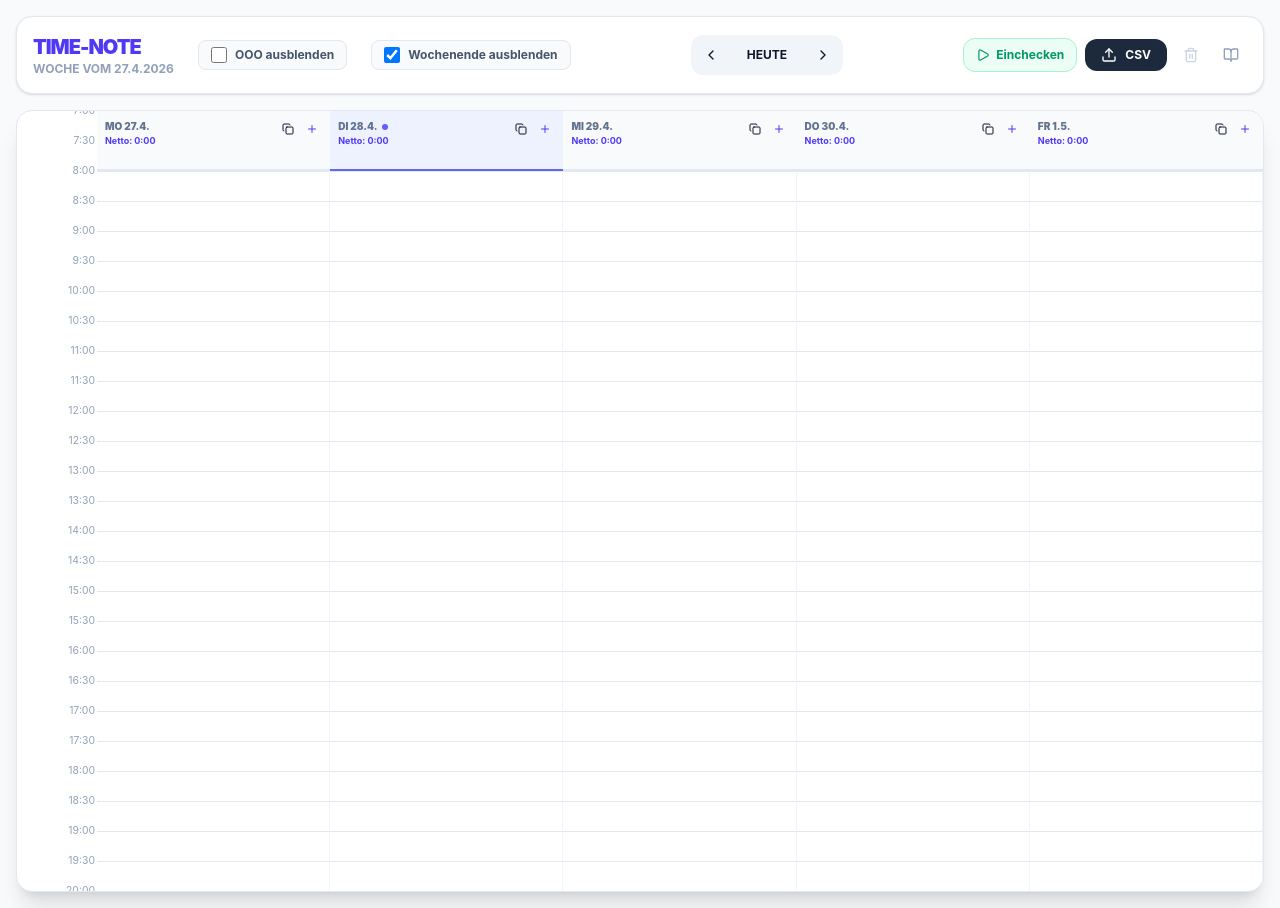
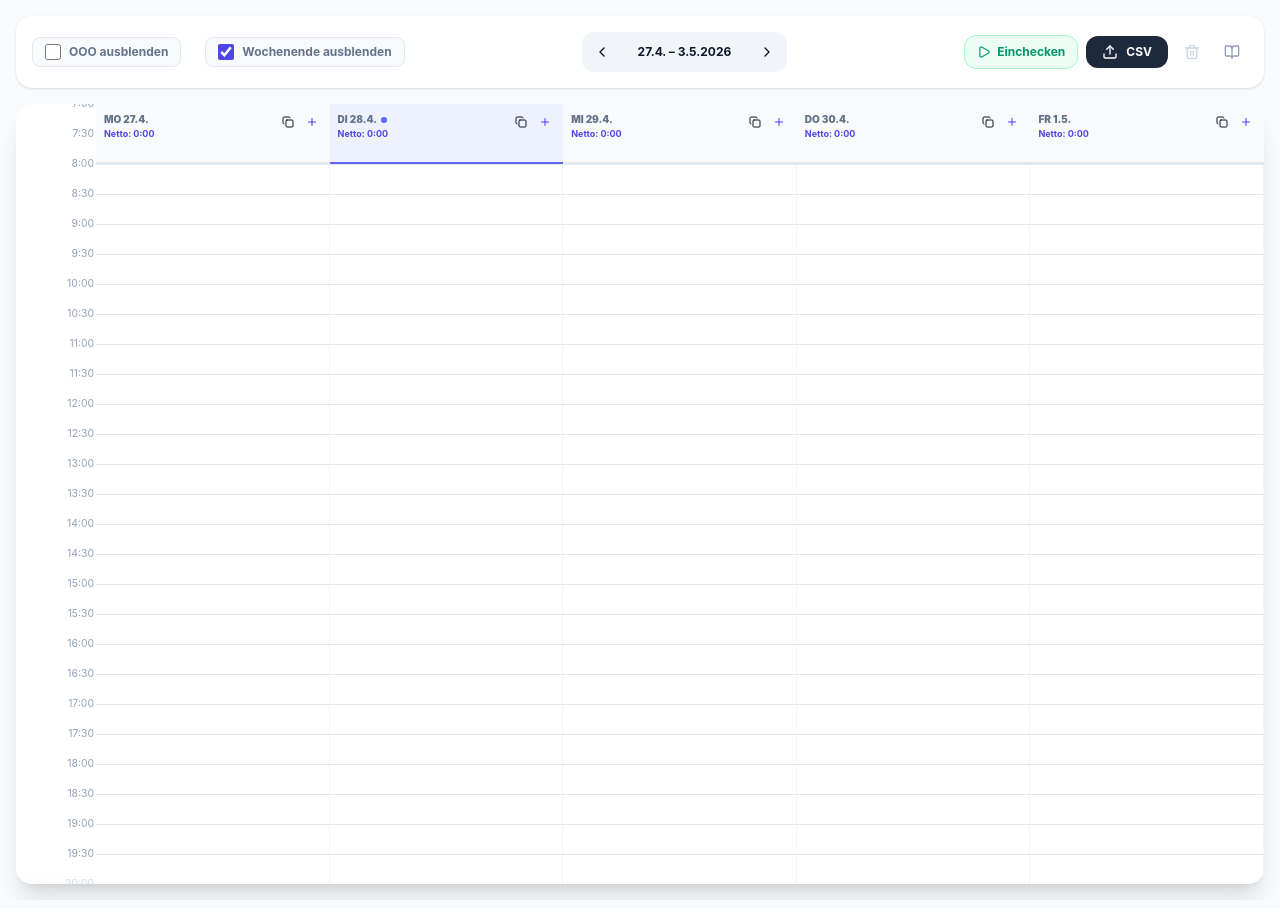
Before and after one commit to Mtothexmax/time-note, a SvelteKit app: page / in a window 1280 px wide. Built offline with nearby package versions, Linux system fonts and the light colour scheme.

Commit message:
added dark mode and updated docs

```diff
--- a/src/app.html
+++ b/src/app.html
@@ -2,9 +2,10 @@
 <html lang="de">
 	<head>
 		<meta charset="utf-8" />
-		<title>Time-Note 2026</title>
+		<title>Time-Note</title>
 		<meta name="viewport" content="width=device-width, initial-scale=1" />
 		<meta name="text-scale" content="scale" />
+		<meta name="color-scheme" content="dark light" />
 		%sveltekit.head%
 	</head>
 	<body data-sveltekit-preload-data="hover">
--- a/src/lib/components/CalendarGrid.svelte
+++ b/src/lib/components/CalendarGrid.svelte
@@ -191,8 +191,8 @@
     });
 </script>
 
-<div class="bg-white rounded-2xl shadow-xl border border-slate-200 overflow-hidden">
-    <div bind:this={scrollContainer} class="overflow-y-auto" style="max-height: 780px">
+<div class="rounded-2xl shadow-xl overflow-hidden" style="background: var(--bg-card); border-color: var(--border-main)">
+    <div bind:this={scrollContainer} class="overflow-y-auto" style="max-height: 780px; background: var(--bg-scroll)">
         <!-- svelte-ignore a11y_no_static_element_interactions -->
         <div
             bind:this={gridEl}
@@ -201,7 +201,7 @@
             onpointermove={onGridPointerMove}
             onpointerleave={onGridPointerLeave}
         >
-            <div class="grid-cell bg-slate-50/50"></div>
+            <div class="grid-cell" style="background: var(--bg-header)"></div>
 
             {#each days as day, i}
                 <DayHeader
@@ -215,12 +215,13 @@
             {#each hours as h}
                 {#each halfHours as m}
                     {@const labelRow = h * 2 + (m === '30' ? 3 : 2)}
-                    <div class="time-label" style="grid-row: {labelRow}">
+                    {@const off = h < 7 || h >= 20}
+                    <div class="time-label" class:off-hour={off} style="grid-row: {labelRow}">
                         {h}:{m}
                     </div>
                     {#each days as _, i}
                         <div
-                            class="grid-cell"
+                            class="grid-cell" class:off-hour={off}
                             style="grid-row: {labelRow}; grid-column: {i + 2}"
                         ></div>
                     {/each}
@@ -274,11 +275,27 @@
         padding-right: 2px;
         font-size: 0.65rem;
         line-height: 1;
-        color: #94a3b8;
+        margin-top: -5px;
+        color: var(--text-muted);
         display: flex;
         align-items: flex-start;
         justify-content: flex-end;
-        margin-top: -5px;
+    }
+    .grid-cell {
+        border-right: 1px solid var(--grid-line-light);
+        border-top: 1px solid var(--grid-line);
+    }
+    @media (prefers-color-scheme: dark) {
+        .grid-cell { border-top: 1px solid #000 !important; border-right: 1px solid #000 !important; }
+    }
+    .off-hour {
+        background: rgba(0,0,0,0.035);
+    }
+    @media (prefers-color-scheme: dark) {
+        .off-hour { background: rgba(0,0,0,0.15); }
+    }
+    .time-label.off-hour {
+        opacity: 0.35;
     }
     .grid-cell {
         border-right: 1px solid #f1f5f9;
@@ -286,9 +303,9 @@
     }
     .ghost-slot {
         z-index: 5;
-        border: 2px dashed #a5b4fc;
+        border: 2px dashed var(--ghost-border);
         border-radius: 4px;
-        background: rgba(99,102,241,0.06);
+        background: var(--ghost-bg);
         cursor: pointer;
         display: flex;
         align-items: center;
@@ -296,8 +313,8 @@
         transition: background 0.1s;
     }
     .ghost-slot:hover {
-        background: rgba(99,102,241,0.12);
-        border-color: #6366f1;
+        background: var(--ghost-bg-hover);
+        border-color: var(--border-indigo);
     }
     .ghost-content {
         display: flex;
@@ -308,13 +325,13 @@
     .ghost-plus {
         font-size: 14px;
         font-weight: 800;
-        color: #6366f1;
+        color: var(--text-indigo-light);
         line-height: 1;
     }
     .ghost-time {
         font-size: 9px;
         font-weight: 700;
-        color: #6366f1;
+        color: var(--text-indigo-light);
         white-space: nowrap;
     }
 </style>
--- a/src/lib/components/DayHeader.svelte
+++ b/src/lib/components/DayHeader.svelte
@@ -111,12 +111,12 @@
     <div class="flex justify-between items-start">
         <div>
             <div class="flex items-center gap-1">
-                <span class="text-[10px] font-black text-slate-500 uppercase">{displayDate}</span>
+                <span class="text-[10px] font-black uppercase" style="color: var(--text-secondary)">{displayDate}</span>
                 {#if isToday}
-                    <span class="w-1.5 h-1.5 rounded-full bg-indigo-500 inline-block"></span>
+                    <span class="w-1.5 h-1.5 rounded-full inline-block" style="background: var(--text-indigo-light)"></span>
                 {/if}
             </div>
-            <div class="text-[9px] font-bold text-indigo-600">Netto: {nettoDisplay}</div>
+            <div class="text-[9px] font-bold" style="color: var(--text-indigo)">Netto: {nettoDisplay}</div>
         </div>
         <div class="flex gap-1">
             <button
@@ -140,16 +140,16 @@
 <style>
     .day-header {
         grid-row: 1;
-        border-bottom: 2px solid #e2e8f0;
+        border-bottom: 2px solid var(--grid-line);
         text-align: center;
-        background: #f8fafc;
+        background: var(--bg-header);
         padding: 8px;
         position: sticky;
         top: 0;
         z-index: 40;
     }
     .day-header-today {
-        background: #eef2ff;
-        border-bottom-color: #6366f1;
+        background: var(--header-today-bg);
+        border-bottom-color: var(--header-today-border);
     }
 </style>
--- a/src/lib/components/Header.svelte
+++ b/src/lib/components/Header.svelte
@@ -5,7 +5,11 @@
 
     let { onOpenBookingDict } = $props<{ onOpenBookingDict?: () => void }>();
 
-    const currentMonthDisplay = $derived(`WOCHE VOM ${calendarStore.currentWeekStart.toLocaleDateString('de-DE')}`);
+    const weekRange = $derived.by(() => {
+        const s = calendarStore.currentWeekStart;
+        const e = new Date(s.getTime() + 6 * 86400000);
+        return `${s.getDate()}.${s.getMonth() + 1}. – ${e.getDate()}.${e.getMonth() + 1}.${e.getFullYear()}`;
+    });
     const checkInTime = $derived(calendarStore.checkIn
         ? new Date(calendarStore.checkIn).toLocaleTimeString('de-DE', { hour: '2-digit', minute: '2-digit' })
         : null);
@@ -46,40 +50,36 @@
     }
 </script>
 
-<header class="flex flex-wrap justify-between items-center mb-4 bg-white p-4 rounded-2xl shadow-sm border border-slate-200 gap-4">
+<header class="flex flex-wrap justify-between items-center mb-4 p-4 rounded-2xl shadow-sm gap-4" style="background: var(--bg-card); border-color: var(--border-main)">
     <div class="flex items-center gap-6">
-        <div>
-            <h1 class="text-xl font-black text-indigo-600 tracking-tighter uppercase">Time-Note</h1>
-            <p class="text-xs text-slate-400 font-bold">{currentMonthDisplay}</p>
-        </div>
-        <label class="flex items-center gap-2 bg-slate-50 px-3 py-1.5 rounded-lg cursor-pointer border border-slate-200">
+        <label class="flex items-center gap-2 px-3 py-1.5 rounded-lg cursor-pointer" style="background: var(--bg-page); border: 1px solid var(--border-main)">
             <input
                 type="checkbox"
                 bind:checked={calendarStore.hideOOO}
                 onchange={() => calendarStore.save()}
-                class="w-4 h-4 text-indigo-600 rounded"
+                class="w-4 h-4 rounded" style="accent-color: var(--text-indigo)"
             >
-            <span class="text-xs font-bold text-slate-600">OOO ausblenden</span>
+            <span class="text-xs font-bold" style="color: var(--text-secondary)">OOO ausblenden</span>
         </label>
-        <label class="flex items-center gap-2 bg-slate-50 px-3 py-1.5 rounded-lg cursor-pointer border border-slate-200">
+        <label class="flex items-center gap-2 px-3 py-1.5 rounded-lg cursor-pointer" style="background: var(--bg-page); border: 1px solid var(--border-main)">
             <input
                 type="checkbox"
                 bind:checked={calendarStore.hideWeekends}
                 onchange={() => calendarStore.save()}
-                class="w-4 h-4 text-indigo-600 rounded"
+                class="w-4 h-4 rounded" style="accent-color: var(--text-indigo)"
             >
-            <span class="text-xs font-bold text-slate-600">Wochenende ausblenden</span>
+            <span class="text-xs font-bold" style="color: var(--text-secondary)">Wochenende ausblenden</span>
         </label>
     </div>
 
-    <div class="flex items-center gap-1 bg-slate-100 p-1 rounded-xl">
-        <button onclick={() => calendarStore.changeWeek(-1)} class="p-2 hover:bg-white rounded-lg transition">
+    <div class="flex items-center gap-1 p-1 rounded-xl" style="background: var(--nav-bg)">
+        <button onclick={() => calendarStore.changeWeek(-1)} class="p-2 rounded-lg transition" style="color: var(--nav-text)" onmouseenter={(e) => (e.target as HTMLElement).style.background = 'var(--nav-hover)'} onmouseleave={(e) => (e.target as HTMLElement).style.background = 'transparent'} title="Vorherige Woche">
             <ChevronLeft size={16} />
         </button>
-        <button onclick={() => calendarStore.goToToday()} class="px-4 py-2 hover:bg-white rounded-lg font-bold text-xs transition uppercase">
-            Heute
+        <button onclick={() => calendarStore.goToToday()} class="px-4 py-2 rounded-lg font-bold text-xs transition" style="color: var(--nav-text); background: transparent" onmouseenter={(e) => (e.target as HTMLElement).style.background = 'var(--nav-hover)'} onmouseleave={(e) => (e.target as HTMLElement).style.background = 'transparent'} title="Aktuelle Woche">
+            {weekRange}
         </button>
-        <button onclick={() => calendarStore.changeWeek(1)} class="p-2 hover:bg-white rounded-lg transition">
+        <button onclick={() => calendarStore.changeWeek(1)} class="p-2 rounded-lg transition" style="color: var(--nav-text)" onmouseenter={(e) => (e.target as HTMLElement).style.background = 'var(--nav-hover)'} onmouseleave={(e) => (e.target as HTMLElement).style.background = 'transparent'} title="Nächste Woche">
             <ChevronRight size={16} />
         </button>
     </div>
@@ -87,12 +87,14 @@
     <div class="flex items-center gap-2">
         {#if calendarStore.checkIn}
             <button onclick={() => calendarStore.checkOutNow()}
-                class="flex items-center gap-1.5 px-3 py-2 bg-red-50 text-red-600 rounded-xl hover:bg-red-100 transition text-xs font-bold border border-red-200">
+                class="flex items-center gap-1.5 px-3 py-2 rounded-xl transition text-xs font-bold border"
+                style="background: var(--btn-checkout-bg); color: var(--btn-checkout-text); border-color: var(--btn-checkout-border)">
                 <Square size={14} /> Auschecken {checkInTime}
             </button>
         {:else}
             <button onclick={() => calendarStore.checkInNow()}
-                class="flex items-center gap-1.5 px-3 py-2 bg-emerald-50 text-emerald-600 rounded-xl hover:bg-emerald-100 transition text-xs font-bold border border-emerald-200">
+                class="flex items-center gap-1.5 px-3 py-2 rounded-xl transition text-xs font-bold border"
+                style="background: var(--btn-checkin-bg); color: var(--btn-checkin-text); border-color: var(--btn-checkin-border)">
                 <Play size={14} /> Einchecken
             </button>
         {/if}
--- a/src/lib/components/Modal.svelte
+++ b/src/lib/components/Modal.svelte
@@ -29,13 +29,14 @@
         <!-- svelte-ignore a11y_click_events_have_key_events -->
         <!-- svelte-ignore a11y_no_static_element_interactions -->
         <div
-            class="bg-white p-6 rounded-3xl shadow-2xl w-full max-w-md border border-slate-100"
+            class="p-6 rounded-3xl shadow-2xl w-full max-w-md"
+            style="background: var(--bg-card); border-color: var(--border-main)"
             onclick={(e) => e.stopPropagation()}
             transition:scale={{ duration: 200, start: 0.95 }}
         >
             <div class="flex justify-between items-start mb-4">
                 <h3 class="text-xl font-bold">{title}</h3>
-                <button onclick={onClose} class="text-slate-400 hover:text-slate-600 transition-colors">
+                <button onclick={onClose} class="transition-colors" style="color: var(--text-muted)" onmouseenter={(e) => (e.target as HTMLElement).style.color = 'var(--text-secondary)'} onmouseleave={(e) => (e.target as HTMLElement).style.color = 'var(--text-muted)'}>
                     <X size={24} />
                 </button>
             </div>
--- a/src/routes/layout.css
+++ b/src/routes/layout.css
@@ -4,6 +4,119 @@
   --font-sans: 'Inter', ui-sans-serif, system-ui, sans-serif;
 }
 
+:root {
+  --bg-page: #f8fafc;
+  --bg-card: #ffffff;
+  --bg-header: #f8fafc;
+  --bg-today: #eef2ff;
+  --bg-grid-cell: transparent;
+  --bg-scroll: #ffffff;
+  --text-primary: #0f172a;
+  --text-secondary: #64748b;
+  --text-muted: #94a3b8;
+  --text-indigo: #4f46e5;
+  --text-indigo-light: #6366f1;
+  --border-main: #e2e8f0;
+  --border-light: #f1f5f9;
+  --border-indigo: #6366f1;
+  --grid-line: #e2e8f0;
+  --grid-line-light: #f1f5f9;
+  --ghost-border: #a5b4fc;
+  --ghost-bg: rgba(99,102,241,0.06);
+  --ghost-bg-hover: rgba(99,102,241,0.12);
+  --card-csv-bg: rgba(16,185,129,0.12);
+  --card-csv-border: #059669;
+  --card-csv-text: #047857;
+  --card-manual-bg: rgba(20,184,166,0.12);
+  --card-manual-border: #0d9488;
+  --card-manual-text: #115e59;
+  --card-booked-bg: rgba(14,165,233,0.12);
+  --card-booked-border: #0284c7;
+  --card-booked-text: #075985;
+  --card-work-bg: rgba(99,102,241,0.10);
+  --card-work-border: #4f46e5;
+  --card-work-text: #3730a3;
+  --card-ooo-bg: rgba(148,163,184,0.08);
+  --card-ooo-border: #94a3b8;
+  --card-pause-bg: rgba(251,146,60,0.12);
+  --card-pause-border: #ea580c;
+  --card-pause-text: #c2410c;
+  --header-today-bg: #eef2ff;
+  --header-today-border: #6366f1;
+  --nav-bg: #f1f5f9;
+  --nav-hover: #ffffff;
+  --nav-text: #0f172a;
+  --btn-checkin-bg: #ecfdf5;
+  --btn-checkin-border: #a7f3d0;
+  --btn-checkin-text: #059669;
+  --btn-checkout-bg: #fef2f2;
+  --btn-checkout-border: #fecaca;
+  --btn-checkout-text: #dc2626;
+  --input-bg: #f8fafc;
+  --input-border: #e2e8f0;
+  --input-text: #0f172a;
+  --modal-section-bg: #f8fafc;
+  --modal-section-border: #e2e8f0;
+}
+
+@media (prefers-color-scheme: dark) {
+  :root {
+    --bg-page: #0f172a;
+    --bg-card: #1e293b;
+    --bg-header: #1e293b;
+    --bg-today: #1e1b4b;
+    --bg-grid-cell: transparent;
+    --bg-scroll: #1e293b;
+    --text-primary: #f1f5f9;
+    --text-secondary: #94a3b8;
+    --text-muted: #64748b;
+    --text-indigo: #818cf8;
+    --text-indigo-light: #a5b4fc;
+    --border-main: #1e293b;
+    --border-light: #1a2536;
+    --grid-line: #000000;
+    --grid-line-light: #000000;
+    --border-indigo: #818cf8;
+    --ghost-border: #6366f1;
+    --ghost-bg: rgba(99,102,241,0.10);
+    --ghost-bg-hover: rgba(99,102,241,0.18);
+    --card-csv-bg: rgba(16,185,129,0.45);
+    --card-csv-border: #34d399;
+    --card-csv-text: #6ee7b7;
+    --card-manual-bg: rgba(20,184,166,0.45);
+    --card-manual-border: #2dd4bf;
+    --card-manual-text: #5eead4;
+    --card-booked-bg: rgba(14,165,233,0.45);
+    --card-booked-border: #38bdf8;
+    --card-booked-text: #7dd3fc;
+    --card-work-bg: rgba(99,102,241,0.35);
+    --card-work-border: #818cf8;
+    --card-work-text: #c7d2fe;
+    --card-ooo-bg: rgba(148,163,184,0.15);
+    --card-ooo-border: #64748b;
+    --card-pause-bg: rgba(251,146,60,0.45);
+    --card-pause-border: #fb923c;
+    --card-pause-text: #fdba74;
+    --header-today-bg: #1e1b4b;
+    --header-today-border: #818cf8;
+    --nav-bg: #1e293b;
+    --nav-hover: #334155;
+    --nav-text: #f1f5f9;
+    --btn-checkin-bg: rgba(16,185,129,0.2);
+    --btn-checkin-border: #065f46;
+    --btn-checkin-text: #6ee7b7;
+    --btn-checkout-bg: rgba(220,38,38,0.2);
+    --btn-checkout-border: #7f1d1d;
+    --btn-checkout-text: #fca5a5;
+    --input-bg: #1e293b;
+    --input-border: #334155;
+    --input-text: #f1f5f9;
+    --modal-section-bg: #1e293b;
+    --modal-section-border: #334155;
+  }
+}
+
 body {
-  @apply bg-slate-50 text-slate-900;
+  background: var(--bg-page);
+  color: var(--text-primary);
 }
```
Also changed, not shown: src/lib/components/EventCard.svelte (+6 -6 lines), src/lib/components/MeetingModalContent.svelte (+8 -7 lines), src/lib/components/WorkModalContent.svelte (+7 -7 lines), svelte.config.js (line endings or trailing spaces), 17 other files (tests, documents, lock files or other folders).
